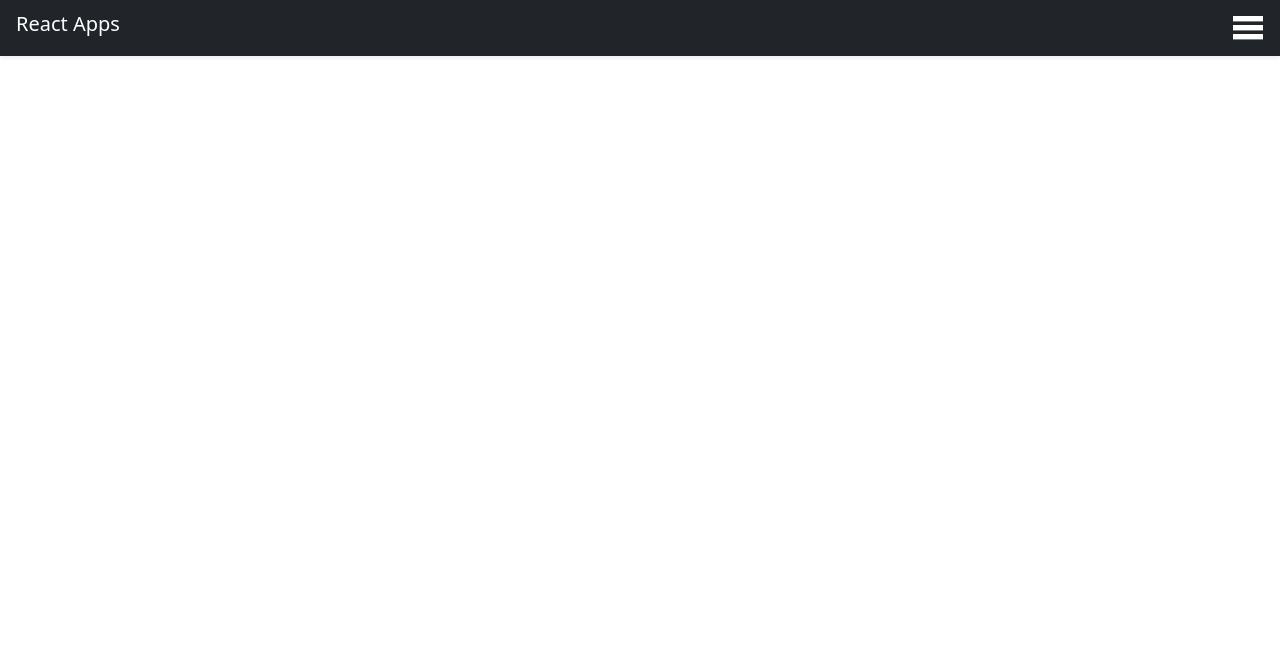
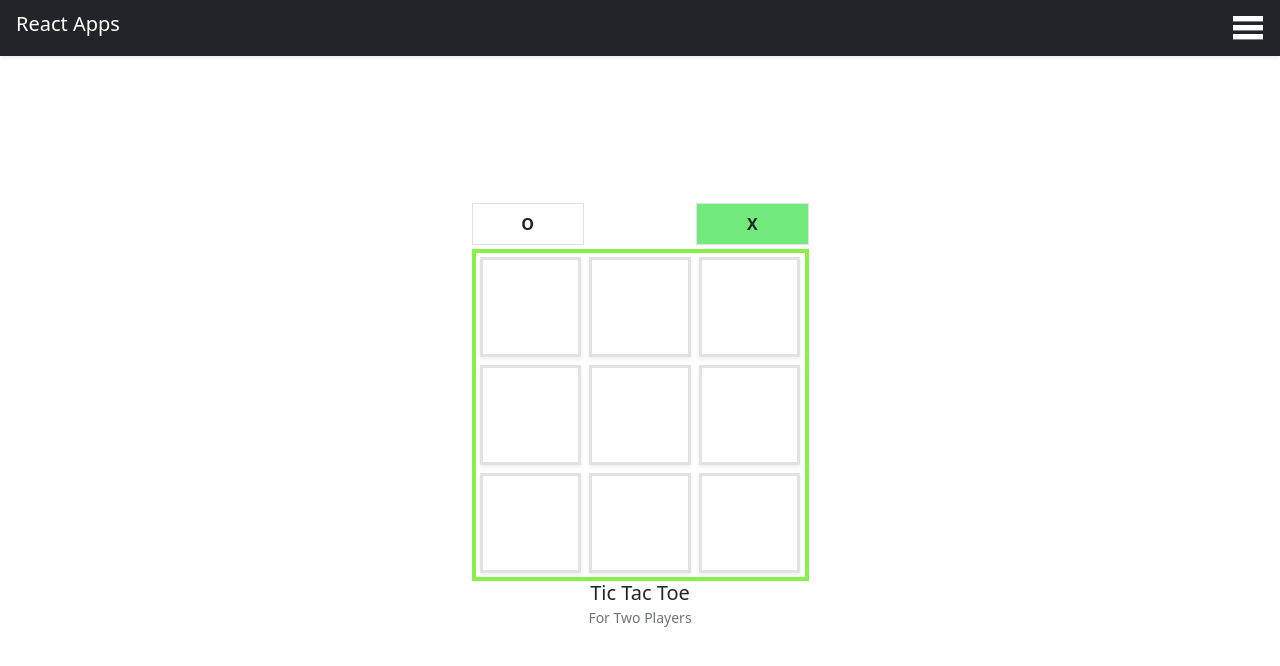
Before and after one commit to maulik46/react-blog, a React (Create React App) app: page /tic-tac-toe in a window 1280 px wide. Shown: the top 666 px of the page. Built offline with nearby package versions, Linux system fonts and the light colour scheme.

Commit message:
maulik - new game tic tac toe added

```diff
--- /dev/null
+++ b/src/assets/css/ticTacToe.css
@@ -0,0 +1,28 @@
+.ticTac-container {
+    width: 345px;
+}
+.tictac-playarea {
+    border: 4px solid #87f149;
+}
+.active-user {
+    background-color: #71e97b;
+}
+.ticTac-tiles {
+    height: 100px;
+    border: 3px solid #e2e2e2 !important;
+    font-size: 38px !important;
+    font-family: cursive, sans-serif;
+}
+.ticTac-tiles:hover {
+    border: 3px solid #71e97b !important;
+}
+.ticTac-tiles:active {
+    border: 3px solid #71e97b !important;
+    background-color: honeydew;
+}
+@media screen and (max-width: 343px) {
+    .ticTac-tiles {
+        width: 70px;
+        height: 70px;
+    }
+}
--- a/src/components/Sidebar.js
+++ b/src/components/Sidebar.js
@@ -3,11 +3,12 @@ import { NavLink } from "react-router-dom";
 
 export default function Sidebar({ onClickMenu, onCloseMenu }) {
     const all_links = [
-        { name: "Blog Todo", route: "/" },
+        { name: "Todos", route: "/" },
         { name: "Number Game", route: "/number-game" },
         { name: "Simon Game", route: "/simon-game" },
         { name: "Person Does Not Exist", route: "/person-does-not-exist" },
         { name: "Stone Paper Scissors", route: "/stone-paper-scissors" },
+        { name: "Tic Tac Toe", route: "/tic-tac-toe" },
     ];
 
     return (
@@ -50,10 +51,12 @@ export default function Sidebar({ onClickMenu, onCloseMenu }) {
                                     activeClassName="active"
                                 >
                                     <button
-                                        className="nav-link text-white btn btn-link shadow-none rounded-1 w-100 text-left"
+                                        className="nav-link text-white btn btn-link shadow-none rounded-1 w-100 "
+                                        style={{ textAlign: "left" }}
                                         onClick={onClickMenu}
                                     >
-                                        {item.name}
+                                        {index + 1}.
+                                        <span className="m-2">{item.name}</span>
                                     </button>
                                 </NavLink>
                             </li>
--- a/src/routes/RouterLinks.js
+++ b/src/routes/RouterLinks.js
@@ -6,6 +6,7 @@ import NumberGame from "../views/NumberGame";
 import SimonGame from "../views/simonGame";
 import PersonDoesNotExist from "../views/PersonDoesNotExist";
 import StonePaperScissors from "../views/StonePaperScissors";
+import TicTacToe from "../views/TicTacToe";
 
 export default function RouterLinks() {
     return (
@@ -26,6 +27,9 @@ export default function RouterLinks() {
                 <Route path="/stone-paper-scissors">
                     <StonePaperScissors pageTitle="Stone Paper Scissors" />
                 </Route>
+                <Route path="/tic-tac-toe">
+                    <TicTacToe pageTitle="Tic Tac Toe" />
+                </Route>
             </Switch>
         </>
     );
--- /dev/null
+++ b/src/views/TicTacToe.js
@@ -0,0 +1,144 @@
+import React, { useEffect, useState } from "react";
+import "../assets/css/ticTacToe.css";
+
+export default function TicTacToe({ pageTitle }) {
+    useEffect(() => {
+        document.title = pageTitle;
+    }, [pageTitle]);
+    const emptyState = ["", "", "", "", "", "", "", "", ""];
+    const [activeUser, setActiveUser] = useState("O");
+    const [winnerUser, setWinnerUser] = useState({
+        winner: null,
+        winningMessage: "",
+    });
+    const [gameState, setGameState] = useState(emptyState);
+    const [gameActive, setGameActive] = useState(true);
+
+    const handleResultValidation = () => {
+        const winningConditions = [
+            [0, 1, 2],
+            [3, 4, 5],
+            [6, 7, 8],
+            [0, 3, 6],
+            [1, 4, 7],
+            [2, 5, 8],
+            [0, 4, 8],
+            [2, 4, 6],
+        ];
+
+        let roundWon = false;
+        for (let i = 0; i <= 7; i++) {
+            const winCondition = winningConditions[i];
+
+            let a = gameState[winCondition[0]];
+            let b = gameState[winCondition[1]];
+            let c = gameState[winCondition[2]];
+
+            if (a === "" || b === "" || c === "") {
+                continue;
+            } else if (a === b && b === c) {
+                roundWon = true;
+                break;
+            }
+        }
+
+        if (roundWon) {
+            let getWinner = activeUser === "O" ? "X" : "O";
+            setWinnerUser({
+                winner: getWinner,
+                winningMessage: `${getWinner} won the match`,
+            });
+            setGameActive(false);
+            setGameState(emptyState);
+            setActiveUser("O");
+        } else {
+            const usedState = gameState.filter((item) => item !== "").length;
+
+            if (usedState === 9) {
+                setWinnerUser({
+                    winner: "Tie",
+                    winningMessage: "Match Tie",
+                });
+                setGameActive(false);
+                setGameState(emptyState);
+                setActiveUser("O");
+            }
+        }
+    };
+
+    const handleUserClick = (index) => {
+        let setUser = activeUser === "O" ? "X" : "O";
+        document.querySelector("#tile_" + index).innerHTML = setUser;
+        setActiveUser(setUser);
+        document.querySelector("#tile_" + index).disabled = true;
+        gameState[index] = setUser;
+        setGameState([...gameState]);
+        handleResultValidation();
+    };
+
+    return (
+        <div
+            className="d-flex justify-content-center align-items-center flex-column"
+            style={{ height: "90vh" }}
+        >
+            {gameActive && (
+                <div className="ticTac-container p-1 ">
+                    <div className="d-flex justify-content-between align-items-center">
+                        <div
+                            className={`px-3 py-2 fw-bold border text-center col-4 ${
+                                activeUser === "X" ? `active-user` : ``
+                            }`}
+                        >
+                            O
+                        </div>
+
+                        <div
+                            className={`px-3 py-2 fw-bold border text-center col-4 ${
+                                activeUser === "O" ? `active-user` : ``
+                            }`}
+                        >
+                            X
+                        </div>
+                    </div>
+                    <div className="row mt-1 mx-0 tictac-playarea">
+                        {[...Array(9).keys()].map((index) => (
+                            <div className="col-4 p-1" key={index}>
+                                <button
+                                    id={`tile_${index}`}
+                                    className="btn btn-default rounded-0 col-12 text-center shadow-sm ticTac-tiles"
+                                    onClick={() => handleUserClick(index)}
+                                ></button>
+                            </div>
+                        ))}
+                    </div>
+                    <div className="text-center">
+                        <h5 className="mb-0">Tic Tac Toe</h5>
+                        <span className="form-text">For Two Players</span>
+                    </div>
+                </div>
+            )}
+            {!gameActive && (
+                <div className="text-center p-3 border shadow-sm rounded-2">
+                    {winnerUser.winner && (
+                        <div className="px-3 py-2 fw-bold border m-4">
+                            {winnerUser.winningMessage}
+                        </div>
+                    )}
+
+                    <button
+                        className="btn btn-success px-4 py-2 fw-bold"
+                        onClick={() => {
+                            setWinnerUser({
+                                winner: null,
+                                winningMessage: "",
+                            });
+                            setGameActive(true);
+                        }}
+                    >
+                        Restart Game
+                    </button>
+                </div>
+            )}
+        </div>
+    );
+}
```
